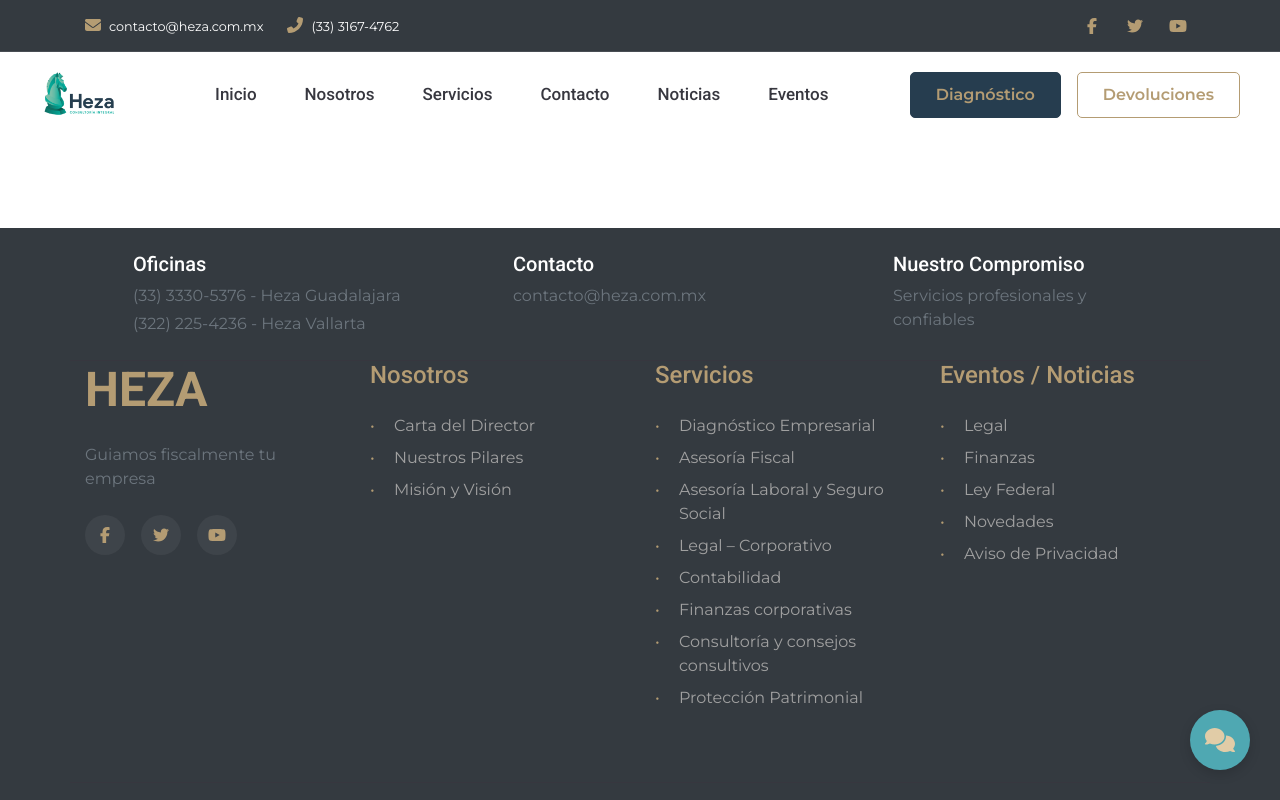
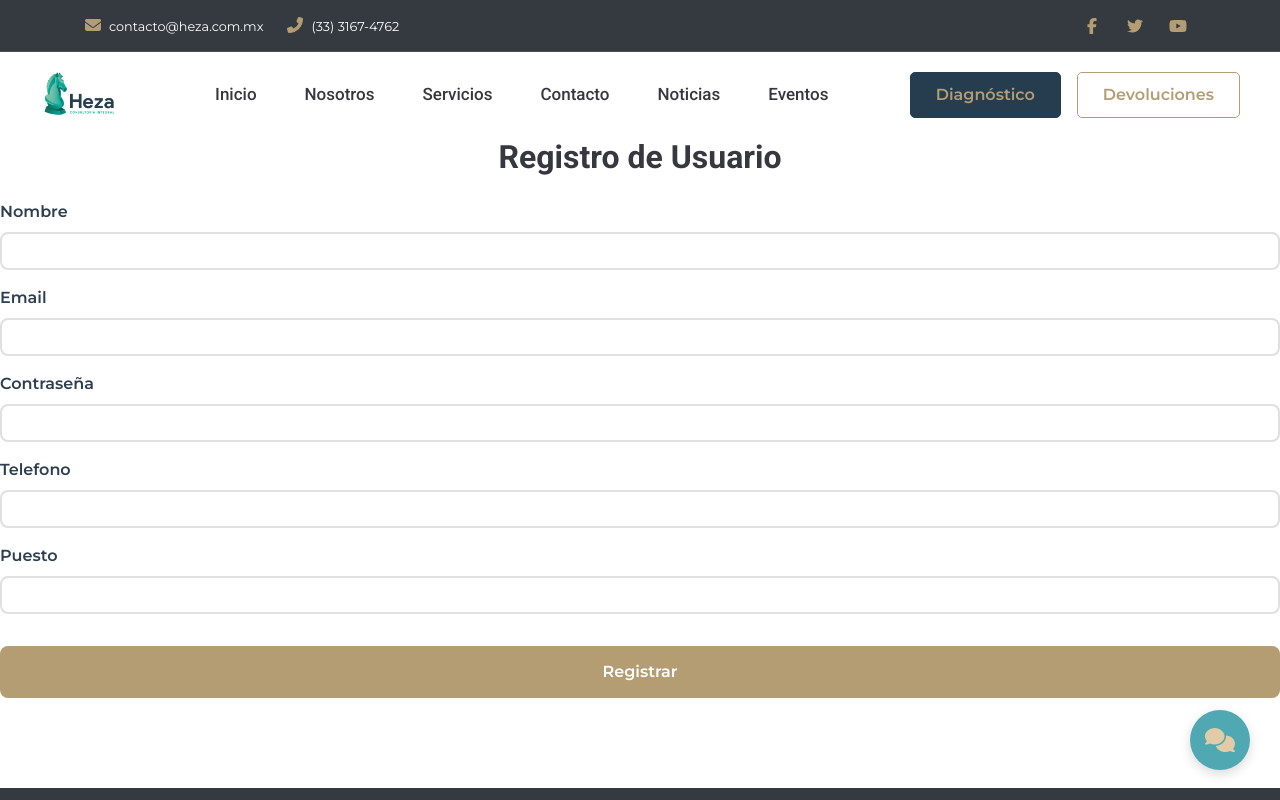
Before and after one commit to Gilbertmax/Web_Heza, a React (Create React App) app in the folder frontend/: page /admin/usuarios in a window 1280 px wide. Shown: the top 800 px of the page. Built offline with nearby package versions, Linux system fonts and the light colour scheme.

Commit message:
update usuariosAdmin

```diff
--- a/frontend/src/App.js
+++ b/frontend/src/App.js
@@ -37,6 +37,7 @@ const DashboardAdmin = lazy(() => import('./pages/admin/Dashboard'));
 const NoticiasAdmin = lazy(() => import('./pages/admin/NoticiasAdmin'));
 const EventosAdmin = lazy(() => import('./pages/admin/EventosAdmin'));
 const AdminLoading = lazy(() => import('./components/adminLoading/AdminLoading'));
+const UsuariosAdmin=lazy(()=> import('./pages/admin/UsuariosAdmin'));
 
 function App() {
   return (
@@ -77,11 +78,13 @@ function App() {
           <Route path="/admin/dashboard" element={<DashboardAdmin isAdmin={true} />} />
           <Route path="/admin/noticias" element={<NoticiasAdmin />} />
           <Route path="/admin/eventos" element={<EventosAdmin />} />
+          <Route path="/admin/usuarios" element={<UsuariosAdmin/>} />
 
           {/* Autenticación */}
           <Route path="/admin/acceso" element={<AdminLoading showLogin fullScreen />} />
           <Route path="/acceso" element={<Loading showLogin fullScreen />} />
         </Routes>
+
       </Suspense>
       <Footer />
       <ChatBot />
--- a/frontend/src/pages/admin/Dashboard.jsx
+++ b/frontend/src/pages/admin/Dashboard.jsx
@@ -92,6 +92,7 @@ const Dashboard = ({ isAdmin = false }) => {
               { to: "/admin/clientes", icon: Users, label: "Clientes" },
               { to: "/admin/noticias", icon: BookOpen, label: "Noticias" },
               { to: "/admin/eventos", icon: Calendar, label: "Eventos" },
+
             ] : []),
             { to: "/documentos", icon: FileText, label: "Documentos" },
             { to: "/mensajes", icon: MessageSquare, label: "Mensajes" },
--- /dev/null
+++ b/frontend/src/pages/admin/UsuariosAdmin.jsx
@@ -0,0 +1,122 @@
+import React, { useState } from 'react';
+import PropTypes from 'prop-types';
+import { useNavigate } from 'react-router-dom';
+
+
+
+const Register = ({ fullScreen }) => {
+  const [name, setName] = useState('');
+  const [email, setEmail] = useState('');
+  const [password, setPassword] = useState('');
+  const [telefono, setNumero] = useState('');
+  const [puesto, setPuesto]= useState('');
+
+  const [error, setError] = useState('');
+  const [isLoading, setIsLoading] = useState(false);
+  const navigate = useNavigate();
+
+  const handleRegister = async (e) => {
+    e.preventDefault();
+    setIsLoading(true);
+    setError('');
+
+    try {
+      const response = await fetch('http://localhost:5000/api/auth/register', {
+        method: 'POST',
+        headers: { 'Content-Type': 'application/json' },
+        body: JSON.stringify({ name, email, password, telefono, puesto}),
+      });
+
+      const data = await response.json();
+
+      if (response.ok) {
+        alert('Usuario registrado con éxito');
+        navigate('/Usuarios/dashboard'); // Redirigir después del registro
+      } else {
+        setError(data.error || 'Error al registrar usuario');
+      }
+    } catch (err) {
+      setError('Error de conexión al servidor');
+      console.error('Register error:', err);
+    } finally {
+      setIsLoading(false);
+    }
+  };
+
+  return (
+    <div className={`register-container ${fullScreen ? 'full-screen' : ''}`}>
+      <div className="register-form">
+        <h2 className="text-center mb-4">Registro de Usuario</h2>
+        {error && <div className="alert alert-danger">{error}</div>}
+        <form onSubmit={handleRegister}>
+          <div className="form-group">
+            <label htmlFor="name">Nombre</label>
+            <input
+              type="text"
+              id="name"
+              className="form-control"
+              value={name}
+              onChange={(e) => setName(e.target.value)}
+              required
+            />
+          </div>
+          <div className="form-group">
+            <label htmlFor="email">Email</label>
+            <input
+              type="email"
+              id="email"
+              className="form-control"
+              value={email}
+              onChange={(e) => setEmail(e.target.value)}
+              required
+            />
+          </div>
+          <div className="form-group">
+            <label htmlFor="password">Contraseña</label>
+            <input
+              type="password"
+              id="password"
+              className="form-control"
+              value={password}
+              onChange={(e) => setPassword(e.target.value)}
+              required
+            />
+          </div>
+          <div className="form-group">
+            <label htmlFor="number">Telefono</label>
+            <input
+              type="numer"
+              id="telefon numer"
+              className="form-control"
+              value={telefono}
+              onChange={(e) => setNumero(e.target.value)}
+              required
+            />
+          </div>
+          <div className="form-group">
+            <label htmlFor="number">Puesto</label>
+            <input
+              type="Puesto"
+              id="puesto"
+              className="form-control"
+              value={puesto}
+              onChange={(e) => setPuesto(e.target.value)}
+              required
+            />
+          </div>
+          <div className="auth-buttons">
+            <button type="submit" className="btn-auth user" disabled={isLoading}>
+              {isLoading ? 'Registrando...' : 'Registrar'}
+            </button>
+          </div>
+        </form>
+      </div>
+    </div>
+  );
+};
+
+Register.propTypes = {
+  fullScreen: PropTypes.bool,
+};
+
+export default Register;
```
